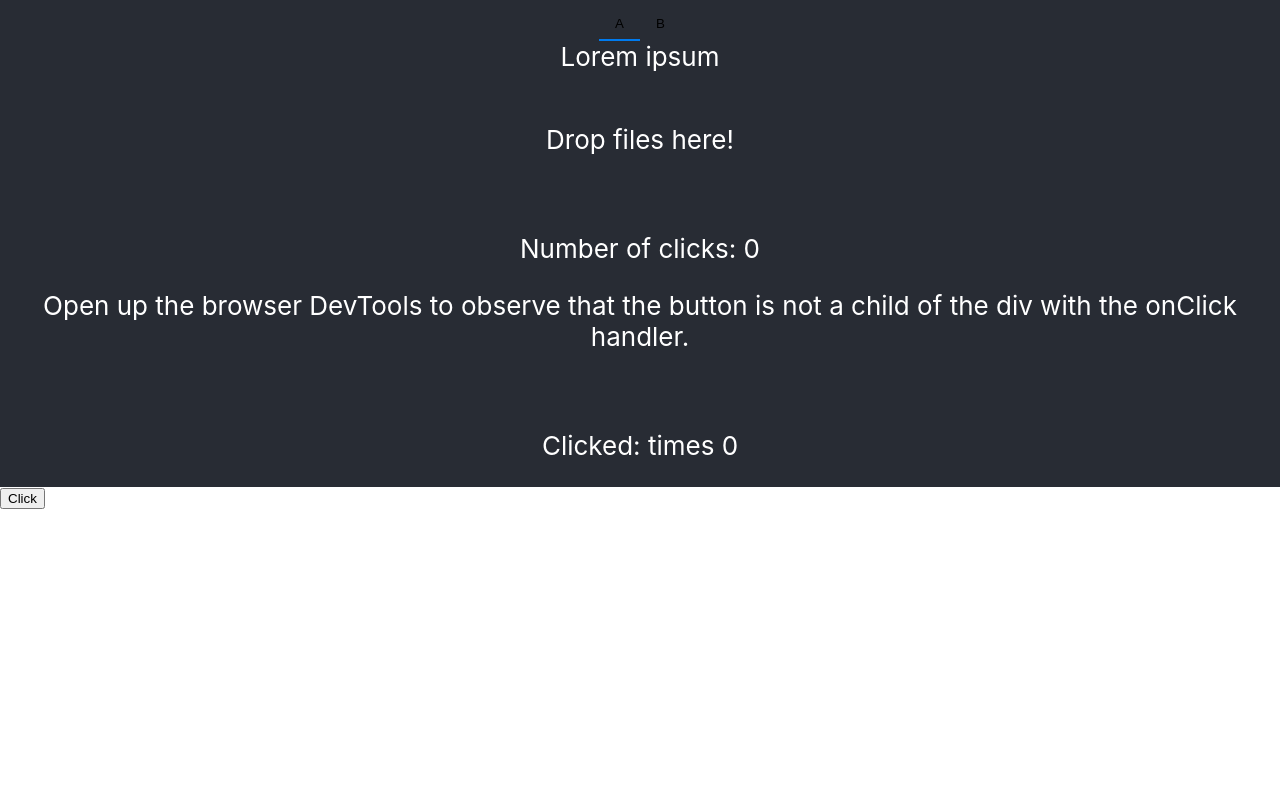
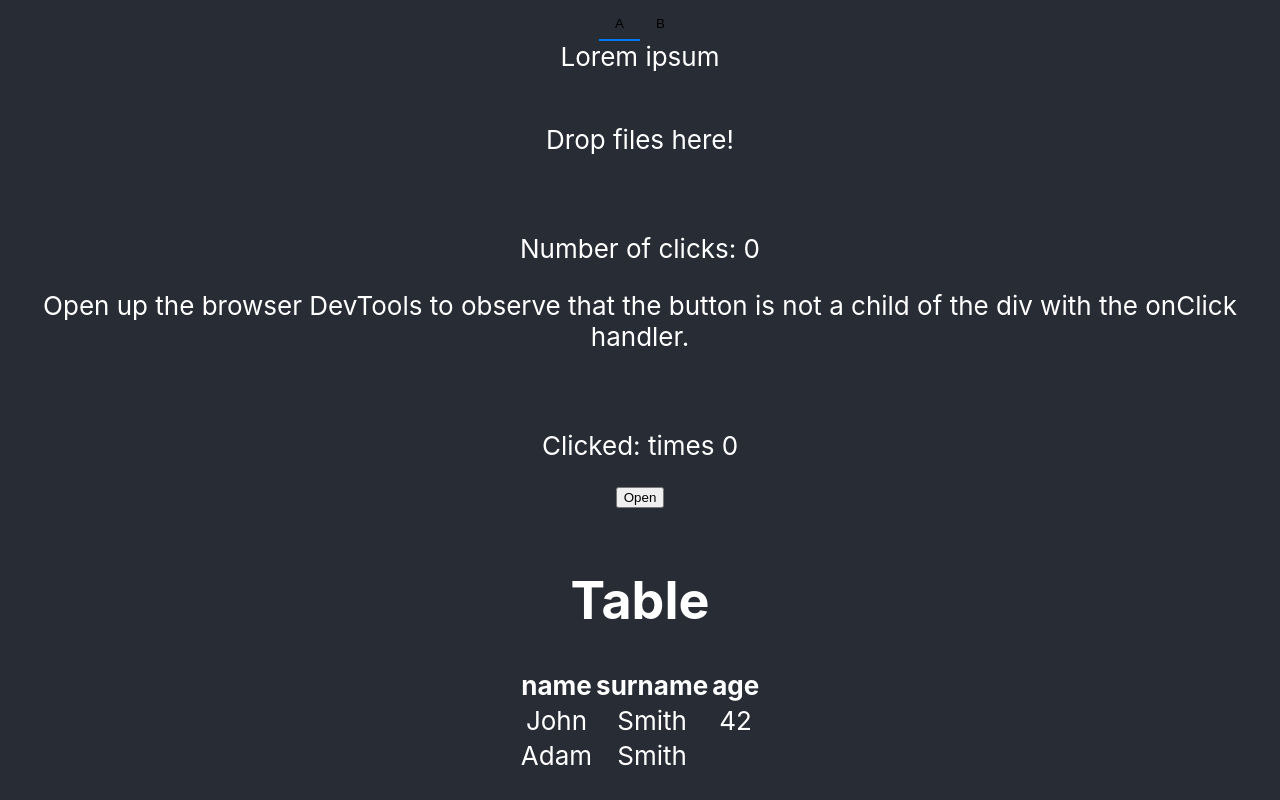
Before and after one commit to vlotysh/creative_platform, a React (Create React App) app: page / in a window 1280 px wide. Shown: the part 457-1257 px from the top of the page. Before the commit the page ends 966 px from the top, so only its background shows below. Built offline with nearby package versions, Linux system fonts and the light colour scheme.

Commit message:
Added tables

```diff
--- a/public/index.html
+++ b/public/index.html
@@ -10,35 +10,12 @@
       content="Web site created using create-react-app"
     />
     <link rel="apple-touch-icon" href="%PUBLIC_URL%/logo192.png" />
-    <!--
-      manifest.json provides metadata used when your web app is installed on a
-      user's mobile device or desktop. See https://developers.google.com/web/fundamentals/web-app-manifest/
-    -->
     <link rel="manifest" href="%PUBLIC_URL%/manifest.json" />
-    <!--
-      Notice the use of %PUBLIC_URL% in the tags above.
-      It will be replaced with the URL of the `public` folder during the build.
-      Only files inside the `public` folder can be referenced from the HTML.
-
-      Unlike "/favicon.ico" or "favicon.ico", "%PUBLIC_URL%/favicon.ico" will
-      work correctly both with client-side routing and a non-root public URL.
-      Learn how to configure a non-root public URL by running `npm run build`.
-    -->
     <title>React App</title>
   </head>
   <body>
     <noscript>You need to enable JavaScript to run this app.</noscript>
     <div id="root"></div>
-    <div id="modal-root"></div>
-    <!--
-      This HTML file is a template.
-      If you open it directly in the browser, you will see an empty page.
-
-      You can add webfonts, meta tags, or analytics to this file.
-      The build step will place the bundled scripts into the <body> tag.
-
-      To begin the development, run `npm start` or `yarn start`.
-      To create a production bundle, use `npm run build` or `yarn build`.
-    -->
+    <!--<div id="modal-root"></div>-->
   </body>
 </html>
--- a/src/App.tsx
+++ b/src/App.tsx
@@ -1,4 +1,4 @@
-import React from 'react';
+import React, {Component} from 'react';
 import avatar from './avatar.jpeg';
 import './App.css';
 import Select from "./Select";
@@ -7,8 +7,32 @@ import TabItem from "./TabItem";
 import FileDrop from "./FileDrop";
 import Clicker from "./Clicker";
 import Main from "./Modal";
+import Modal from "./Component/Modal/Modal";
+import MappedTable from "./Component/Table/MappedTable";
 
-function App() {
+interface State {
+    show: any; //replace any with suitable type
+}
+
+class App extends Component<{}, State> {
+    constructor(props: any) {
+        super(props);
+        this.state = {
+            show: false
+        };
+        this.showModal = this.showModal.bind(this);
+        this.hideModal = this.hideModal.bind(this);
+    }
+
+    showModal = () => {
+        this.setState({ show: true });
+    };
+
+    hideModal = () => {
+        this.setState({ show: false });
+    };
+
+    render() {
         let choices = [
             ['grapefruit', 'Grapefruit'],
             ['lime', 'Lime'],
@@ -16,10 +40,16 @@ function App() {
             ['mango', 'Mango']
         ];
 
+        const people = [
+            { name: 'John', surname: 'Smith', age: 42 },
+            { name: 'Adam', surname: 'Smith', gender: 'male' }
+        ];
+        const propertyNames = ['name', 'surname', 'age'];
+
         return (
             <div className="App">
                 <header className="App-header">
-        <img src={avatar} className="Avatar" alt="avatar" />
+                    <img src={avatar} className="Avatar" alt="avatar"/>
                     <p>
                         Creative platform <br/>
                         <Select values={choices} selected='lime' callback={(val) => console.log(val)}/>
@@ -38,15 +68,26 @@ function App() {
                         <FileDrop handleDrop={console.log}/>
                     </p>
                     <p>
-              <Main />
+                        <Main/>
                     </p>
                     <p>
-              <Clicker />
+                        <Clicker/>
                     </p>
+                    <Modal show={this.state.show} handleClose={this.hideModal}>
+                        <p>Modal 123</p>
+                    </Modal>
 
+                    <button type="button" onClick={this.showModal}>
+                        Open
+                    </button>
+                    <p>
+                        <h1>Table</h1>
+                        <MappedTable data={people} propertyNames={propertyNames} />
+                    </p>
                 </header>
             </div>
-  );
+        )
+    };
 }
 
 export default App;
--- /dev/null
+++ b/src/Component/Modal/Modal.css
@@ -0,0 +1,27 @@
+.modal {
+    position: fixed;
+    top: 0;
+    color: black;
+    left: 0;
+    width:100%;
+    height: 100%;
+    background: rgba(0, 0, 0, 0.6);
+}
+
+.modal-main {
+    position:fixed;
+    background: white;
+    width: 80%;
+    height: auto;
+    top:50%;
+    left:50%;
+    transform: translate(-50%,-50%);
+}
+
+.display-block {
+    display: block;
+}
+
+.display-none {
+    display: none;
+}
--- /dev/null
+++ b/src/Component/Modal/Modal.tsx
@@ -0,0 +1,19 @@
+import React from 'react';
+import ReactDOM from 'react-dom';
+import './Modal.css';
+
+function Modal(props: any) {
+    const showHideClassName = props.show ? "modal display-block" : "modal display-none";
+
+    return (
+        <div className={showHideClassName}>
+            <section className="modal-main">
+                {props.children}
+                <button type="button" onClick={props.handleClose}>
+                    Close
+                </button>
+            </section>
+        </div>
+    );
+}
+export default Modal;
--- /dev/null
+++ b/src/Component/Table/MappedTable.tsx
@@ -0,0 +1,40 @@
+import React, {Component} from "react";
+
+interface ITableProps {
+    propertyNames: Array<any>,
+    data: Array<Object>
+}
+
+class MappedTable extends Component<any, any> {
+    private filteredData: Array<any> = [];
+
+    public constructor(props: ITableProps) {
+        super(props);
+
+        const data: Array<any> = props.data;
+        const propertyNames = props.propertyNames;
+
+        this.filteredData = data.map(v =>
+            Object.keys(v)
+                .filter(k => propertyNames.includes(k))
+                .reduce((acc: any, key) => ((acc[key] = v[key]), acc), {})
+        );
+    }
+
+    render() {
+        return <table>
+            <thead>
+            <tr>{(this.props as ITableProps).propertyNames.map(val => <th key={`h_${val}`}>{val}</th>)}</tr>
+            </thead>
+            <tbody>
+            {this.filteredData.map((val, i) => (
+                <tr key={`i_${i}`}>
+                    {(this.props as ITableProps).propertyNames.map(p => <td key={`i_${i}_${p}`}>{val[p]}</td>)}
+                </tr>
+            ))}
+            </tbody>
+        </table>;
+    }
+}
+
+export default MappedTable;
--- a/src/Modal.tsx
+++ b/src/Modal.tsx
@@ -21,12 +21,12 @@ class Modal extends React.Component {
         // state to Modal and only render the children when Modal
         // is inserted in the DOM tree.
         // @ts-ignore
-        modalRoot.appendChild(this.el);
+        //modalRoot.appendChild(this.el);
     }
 
     componentWillUnmount() {
         // @ts-ignore
-        modalRoot.appendChild(this.el);
+       // modalRoot.appendChild(this.el);
     }
 
     render() {
```
Lines whose indentation alone changed are shown as unchanged.
